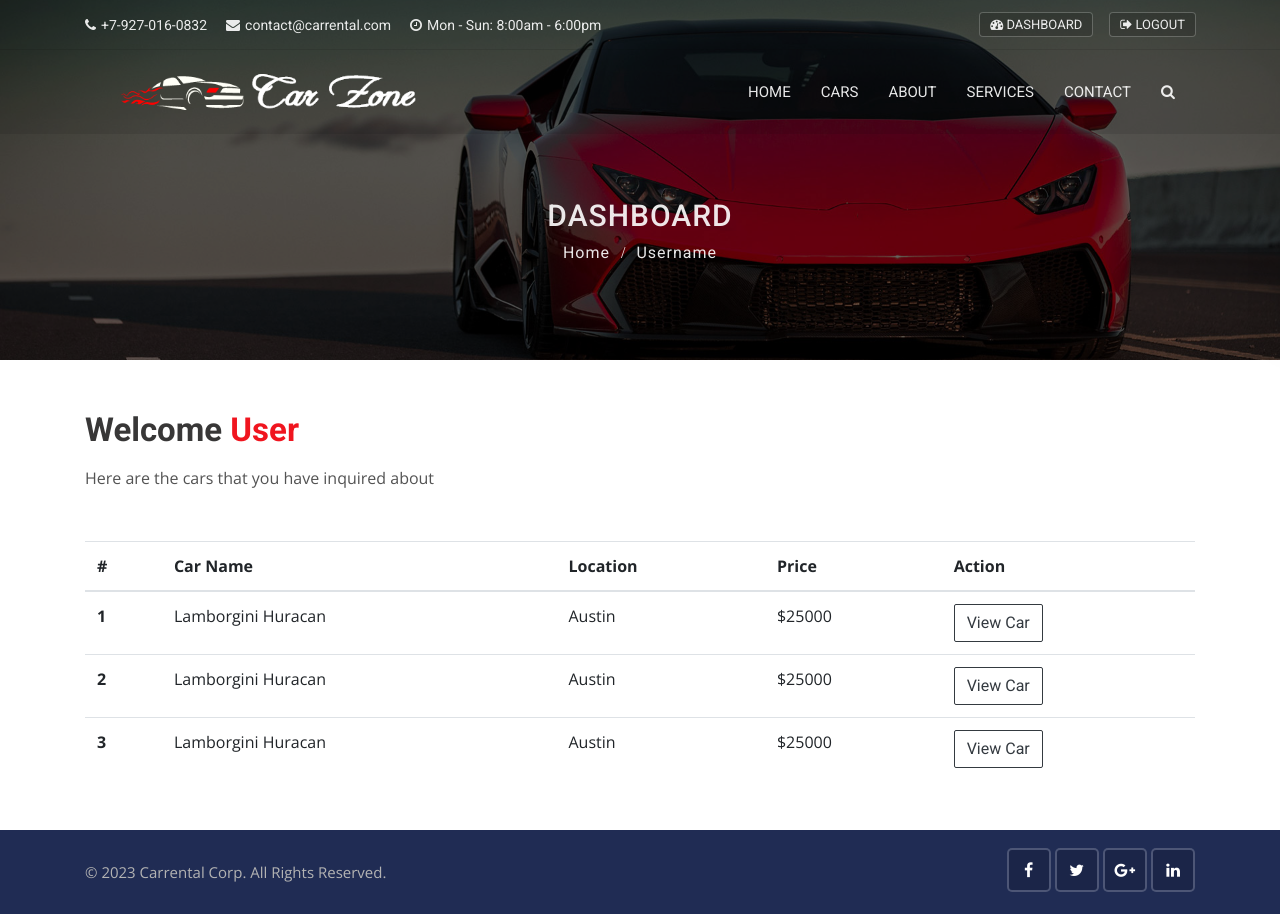
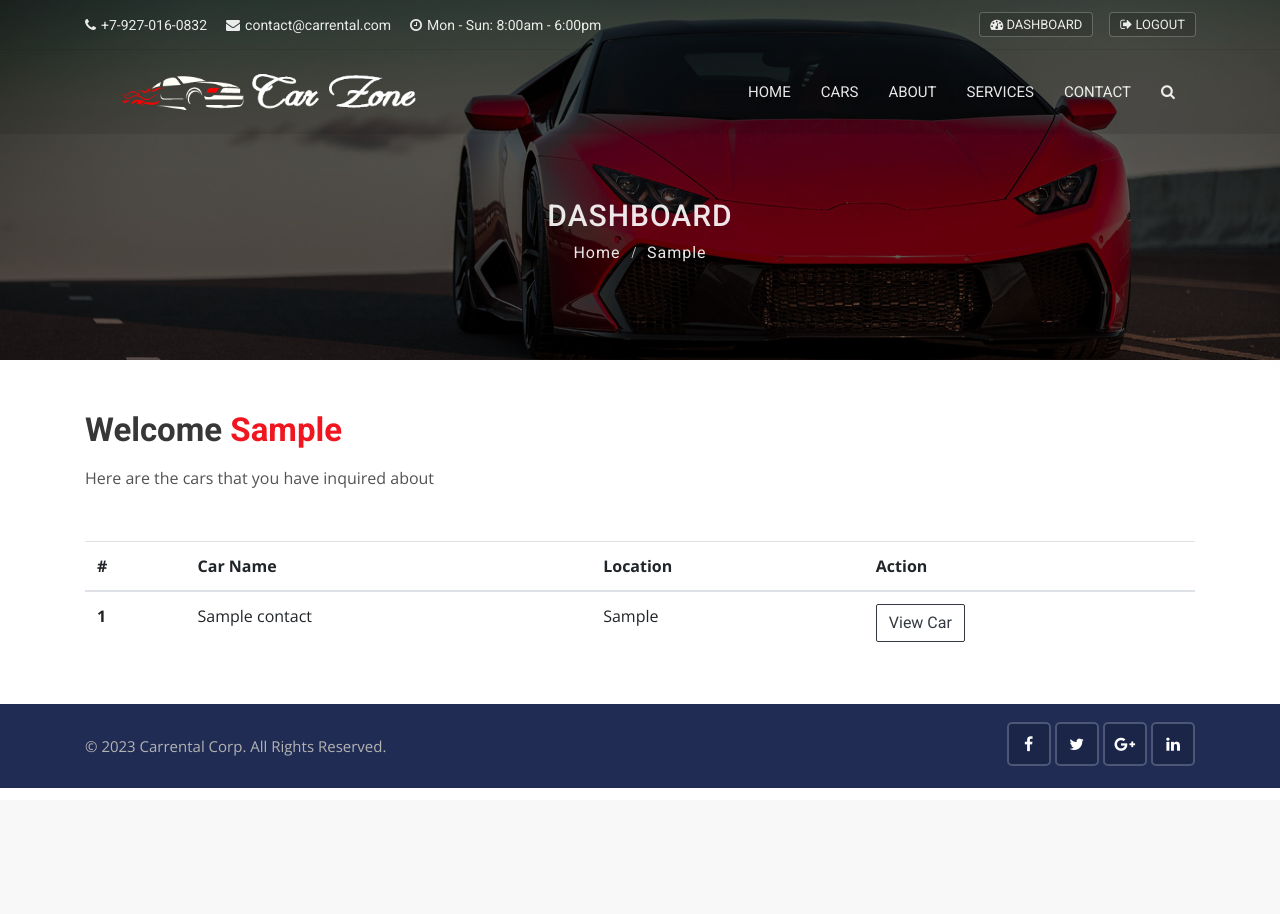
Before and after one commit to ArtemBagryantsev/CarRental_website, a Django app: page /accounts/dashboard in a window 1280 px wide. After the commit the page ends 788 px from the top, so only its background shows below. Run offline with Django 4.2, Linux system fonts and the light colour scheme; a user stored in the database is signed in; tables that the repository leaves empty hold one stand-in row (values such as "Sample post"); some libraries are stand-ins or nearby versions.

Commit message:
Dashboard functionality

```diff
--- a/accounts/views.py
+++ b/accounts/views.py
@@ -1,6 +1,8 @@
 from django.shortcuts import render, redirect
 from django.contrib import messages, auth
 from django.contrib.auth.models import User
+from contacts.models import Contact
+from django.contrib.auth.decorators import login_required
 
 # Create your views here.
 def login(request):
@@ -49,8 +51,13 @@ def register(request):
     else:
         return render(request, 'accounts/register.html')
 
+@login_required(login_url = 'login')
 def dashboard(request):
-    return render(request, 'accounts/dashboard.html')
+    user_inquiry = Contact.objects.order_by('-create_date').filter(user_id=request.user.id)
+    data = {
+        'inquiries': user_inquiry
+    }
+    return render(request, 'accounts/dashboard.html', data)
 
 def logout(request):
     if request.method == 'POST':
--- a/templates/accounts/dashboard.html
+++ b/templates/accounts/dashboard.html
@@ -11,7 +11,7 @@
             <h1>Dashboard</h1>
             <ul class="breadcrumbs">
                 <li><a href="{% url 'home' %}">Home</a></li>
-                <li class="active">Username</li>
+                <li class="active">{{user.first_name}}</li>
             </ul>
         </div>
     </div>
@@ -22,43 +22,34 @@
 <div class="container mt-50 mb-50">
 	{% include 'includes/messages.html' %}
 	<div class="main-title" style="text-align:left !important;">
-			<h1>Welcome <span>User</span></h1>
+			<h1>Welcome <span>{{user.first_name}}</span></h1>
 			<p>Here are the cars that you have inquired about</p>
 		</div>
+
+		{% if inquiries %}
 		<table class="table table-hover">
 			<thead>
 				<tr>
 				<th scope="col">#</th>
 				<th scope="col">Car Name</th>
 				<th scope="col">Location</th>
-		<th scope="col">Price</th>
 				<th scope="col">Action</th>
 				</tr>
 			</thead>
 			<tbody>
+				{% for inquiry in inquiries %}
 				<tr>
 				<th scope="row">1</th>
-		<td>Lamborgini Huracan</td>
-		<td>Austin</td>
-		<td>$25000</td>
-		<td><a href="#" class="btn btn-outline-dark">View Car</a></td>
+				<td>{{inquiry.car_title}}</td>
+				<td>{{inquiry.city}}</td>
+				<td><a href="{% url 'car_detail' inquiry.car_id %}" class="btn btn-outline-dark">View Car</a></td>
 				</tr>
-		<tr>
-		<th scope="row">2</th>
-		<td>Lamborgini Huracan</td>
-		<td>Austin</td>
-		<td>$25000</td>
-		<td><a href="#" class="btn btn-outline-dark">View Car</a></td>
-		</tr>
-		<tr>
-		<th scope="row">3</th>
-		<td>Lamborgini Huracan</td>
-		<td>Austin</td>
-		<td>$25000</td>
-		<td><a href="#" class="btn btn-outline-dark">View Car</a></td>
-		</tr>
+				{% endfor %}
 			</tbody>
 		</table>
+		{% else %}
+		<h4>You have no inquiries.</h4>
+		{% endif %}
 </div>
 <!--   Dashboard End   -->
 
```
Also changed, not shown: contacts/views.py (+7 -0 lines), templates/cars/car_detail.html (+6 -3 lines), carrental/settings.py (line endings or trailing spaces). Lines whose indentation alone changed are shown as unchanged.
